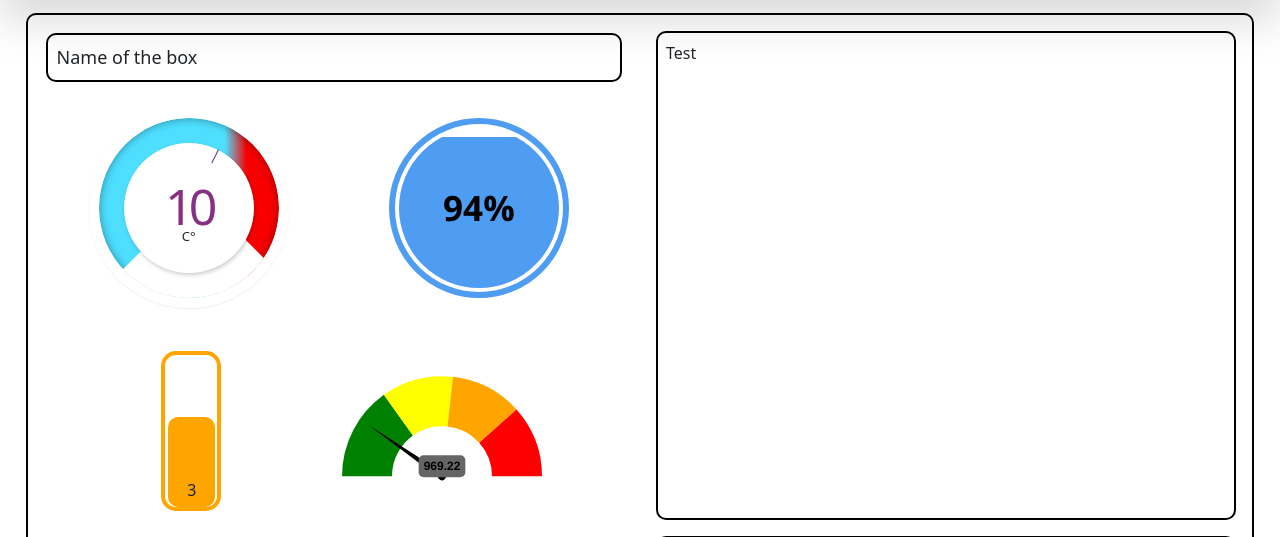
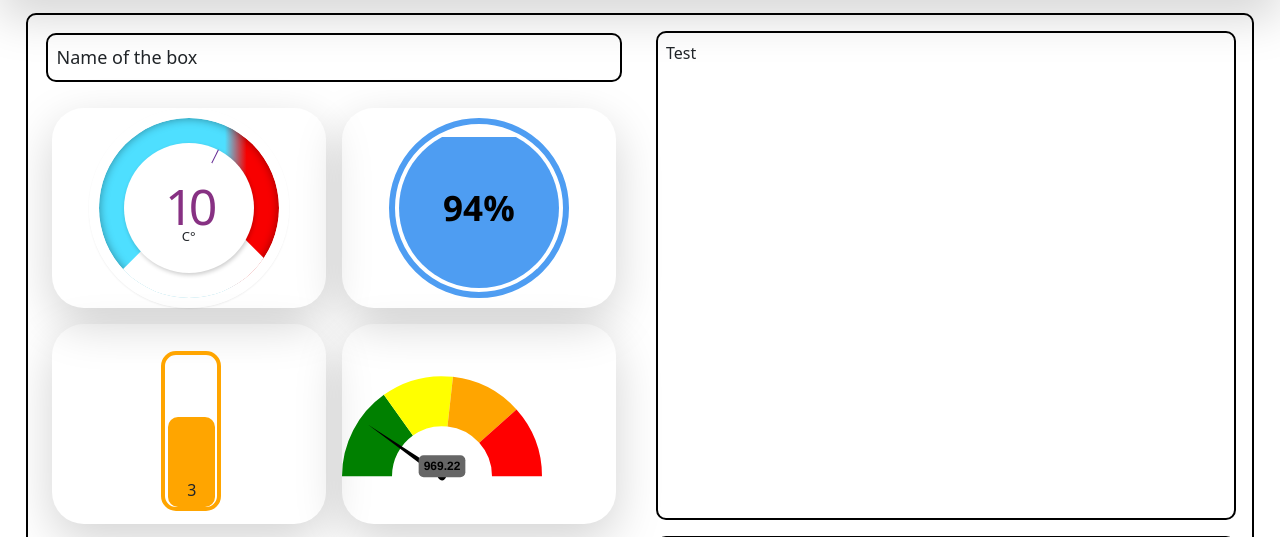
Before and after one commit to RiadHak/Cooling-Down-The-Cities, a Django app: page /dashboard/ in a window 1280 px wide. Shown: the part 56-593 px from the top of the page. Run offline with Django 4.2, Linux system fonts and the light colour scheme; the visitor is signed in with stand-in values (Sample User, id 1); parts of the project's set-up code (start-up, migrations or seed data) failed here and were passed over; some libraries are stand-ins or nearby versions.

Commit message:
added shadow around the gauges

```diff
--- a/dashboard/templates/dashboard.html
+++ b/dashboard/templates/dashboard.html
@@ -8,11 +8,11 @@
             <div class="curved-border border-black" id="dashboard-boxname-field">Name of the box</div>
             <div id="dashboard-charts-field">
 
-                <div class="curved-border  dashboard-chart" id="temperature-chart" class"temperature-chart">{% include 'charts/temp.html'%}</div>
+                <div class="curved-border  dashboard-chart shadow-lg rounded-5" id="temperature-chart" class"temperature-chart">{% include 'charts/temp.html'%}</div>
 
-                <div class=" dashboard-chart text-end" id="humidity-chart">{% include 'charts/humidity.html'%}</div>
-                <div class="curved-border dashboard-chart" id="aqi-chart">{% include 'charts/airQ.html'%}</div>
-                <div class="dashboard-chart" id="co2-chart">{% include 'charts/co2.html'%}</div>
+                <div class="dashboard-chart text-end shadow-lg rounded-5" id="humidity-chart">{% include 'charts/humidity.html'%}</div>
+                <div class="curved-border dashboard-chart shadow-lg rounded-5" id="aqi-chart">{% include 'charts/airQ.html'%}</div>
+                <div class="dashboard-chart shadow-lg rounded-5" id="co2-chart">{% include 'charts/co2.html'%}</div>
 
                 <div class="curved-border border-black dashboard-chart" id="placeholder-chart"></div>
                 <div class="curved-border border-black dashboard-chart" id="carbon-chart"></div>
```
